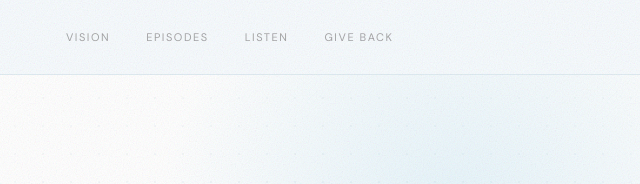
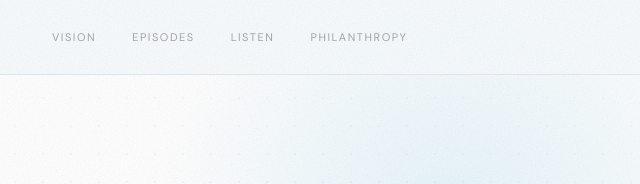
Before and after one commit to ktda03/EssenceAndEssentials, a plain HTML site: page E&E/src/index.html in a window 1280 px wide. Shown: the top 184 px of the page, 447-1087 px from the left. Drawn offline with Linux system fonts and the light colour scheme.

Commit message:
fix: Changed to Philanthropy Tab

```diff
--- a/E&E/src/index.html
+++ b/E&E/src/index.html
@@ -23,7 +23,7 @@
       <a href="#vision">Vision</a>
       <a href="#episodes">Episodes</a>
       <a href="#listen">Listen</a>
-      <a href="#philanthropy">Give Back</a>
+      <a href="#philanthropy">Philanthropy</a>
     </div>
     <a href="https://rss.com/podcasts/essence-and-essentials/" target="_blank" rel="noopener" class="btn-dark">
       <svg width="10" height="10" viewBox="0 0 24 24" fill="currentColor" aria-hidden="true"><path d="M8 5v14l11-7z"/></svg>
```
